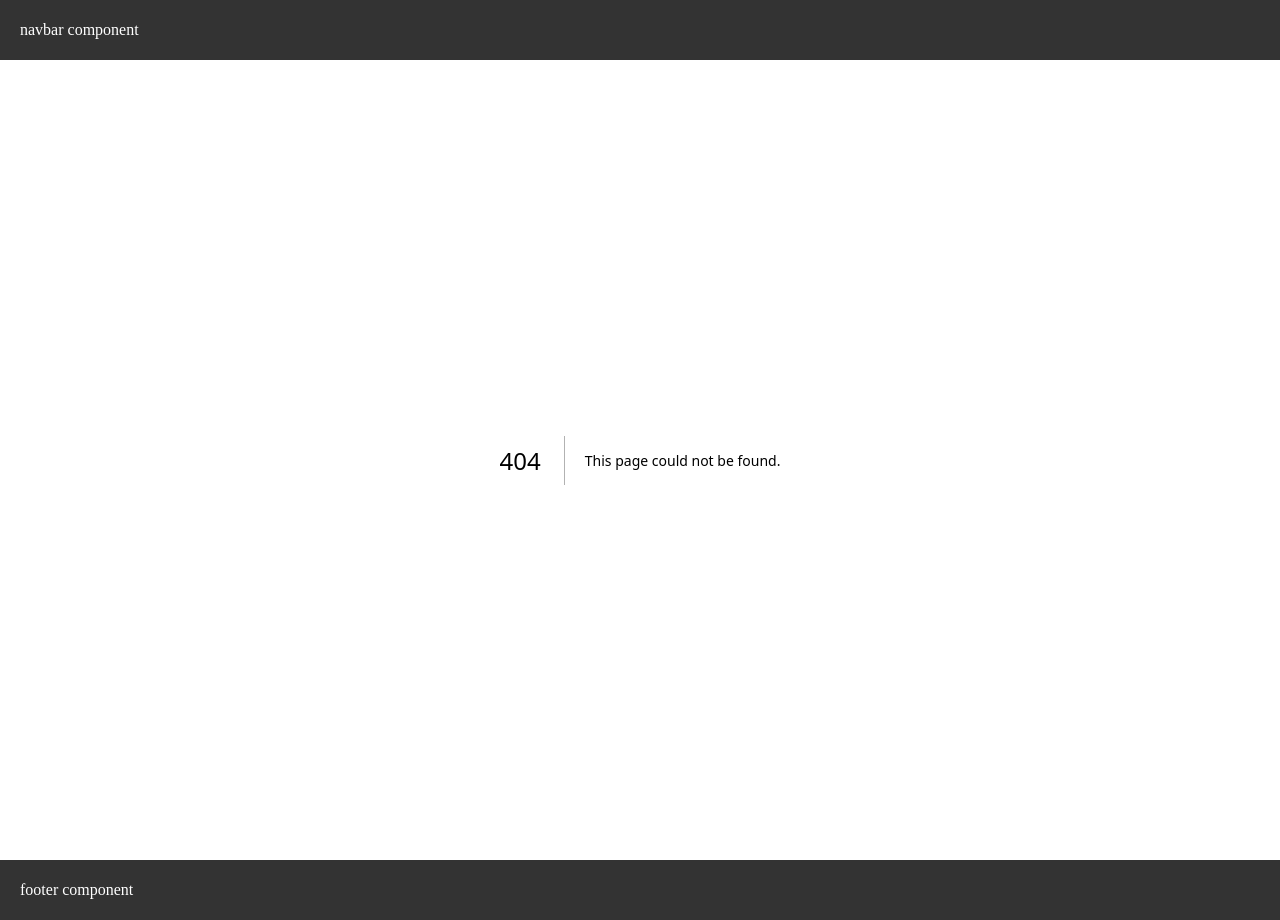
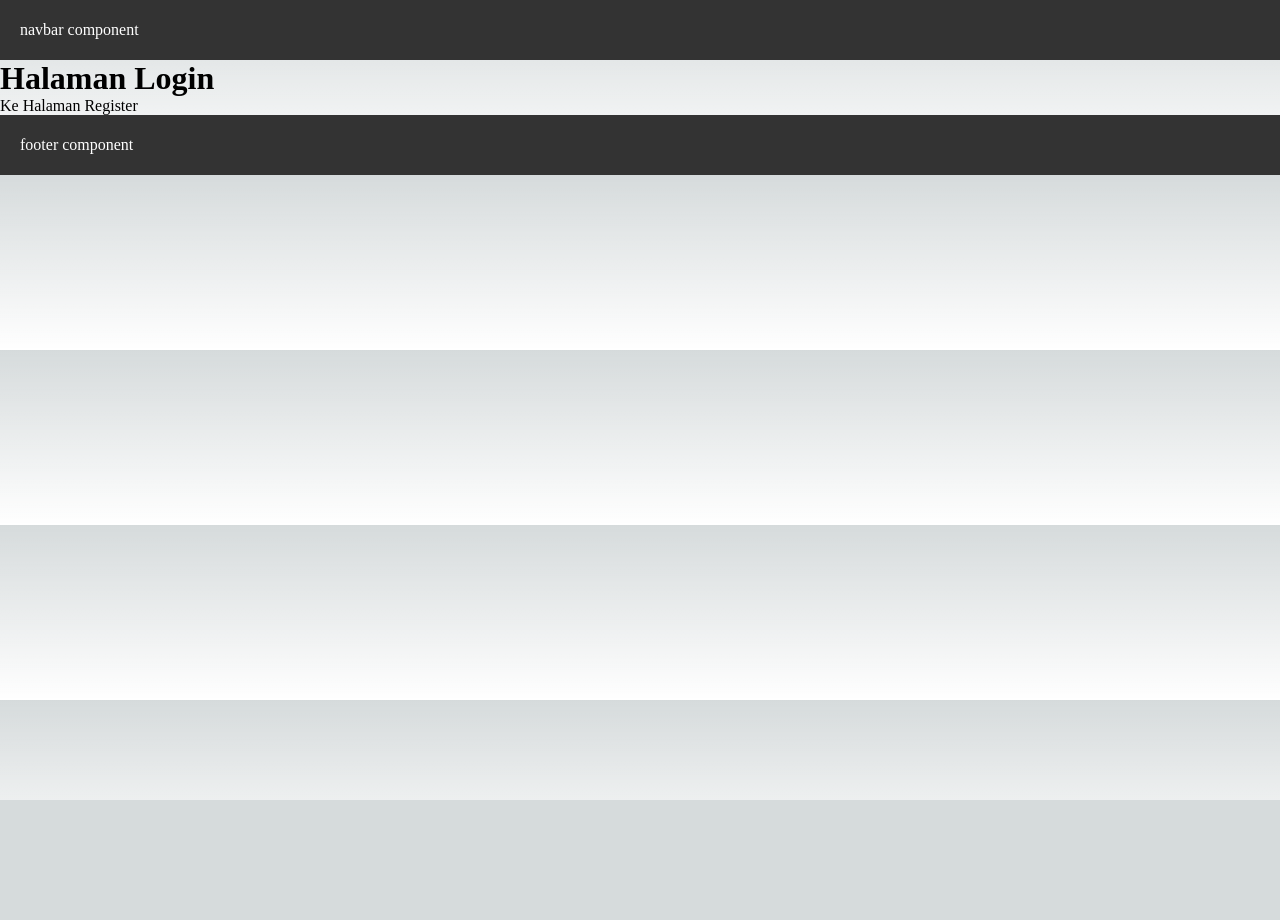
Before and after one commit to NathanaelGracedo/pemrograman-berbasis-framework, a Next.js app in the folder jobsheet4-link-navigation/my-app/: page /auth/login in a window 1280 px wide. Before the commit this address had no page. After the commit the page ends 800 px from the top, so only its background shows below. Built offline with nearby package versions, Linux system fonts and the light colour scheme.

Commit message:
Jobsheet 4 - Langkah 6 - Membuat Halaman Login & Register

```diff
--- /dev/null
+++ b/jobsheet4-link-navigation/my-app/src/pages/auth/login.tsx
@@ -0,0 +1,12 @@
+import Link from "next/link";
+
+const HalamanLogin = () => {
+    return(
+        <div>
+            <h1>Halaman Login</h1>
+            <Link href="/auth/register">Ke Halaman Register</Link>
+        </div>
+    );
+};
+
+export default HalamanLogin;
```
Also changed, not shown: jobsheet4-link-navigation/my-app/src/pages/auth/register.tsx (added, +12 -0 lines).
